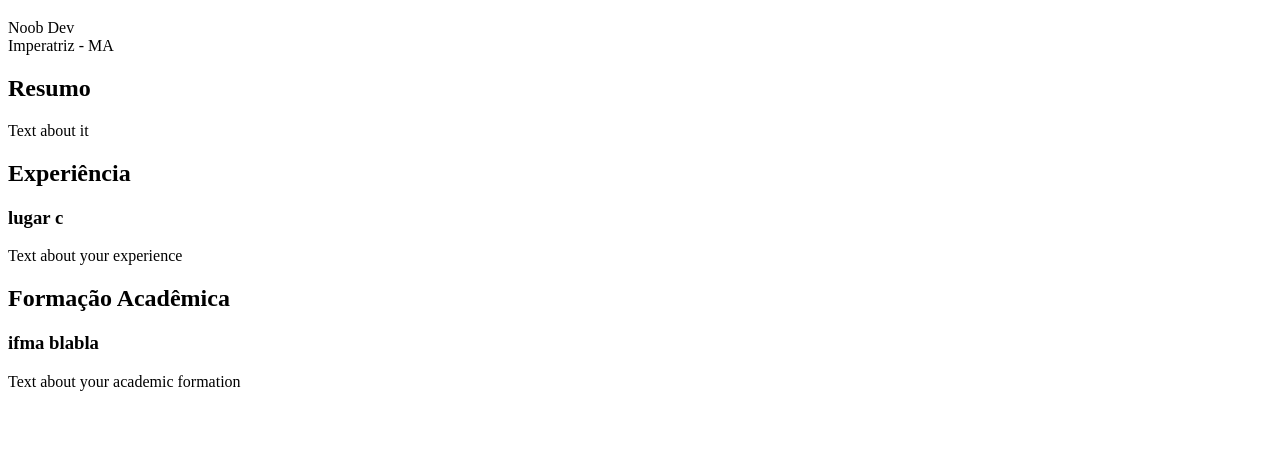
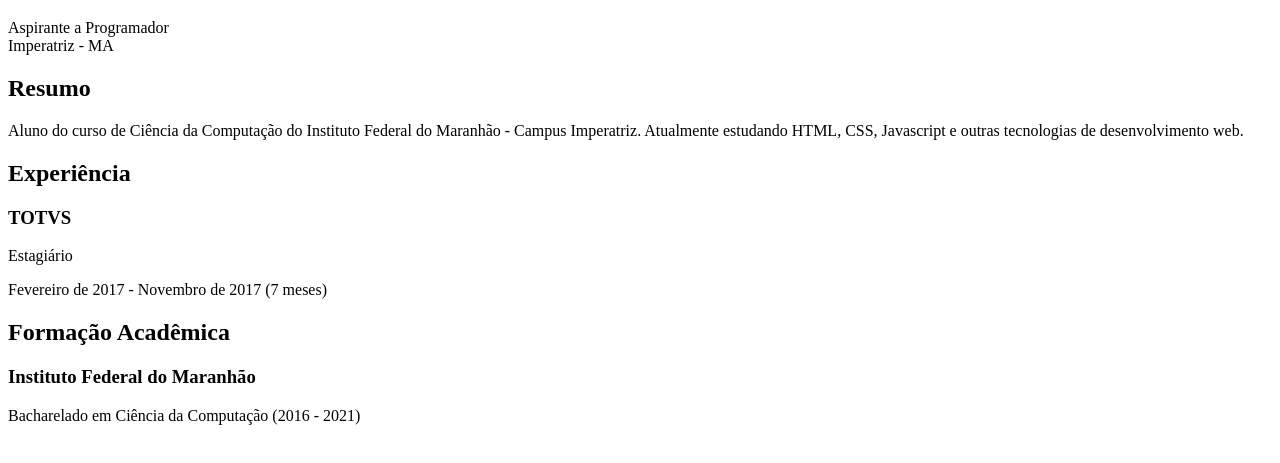
Before and after one commit to GDanKas/curriculum-html, a plain HTML site: page index.html in a window 1280 px wide. Shown: the part 61-524 px from the top of the page. Drawn offline with Linux system fonts and the light colour scheme.

Commit message:
commit da aula de html
Commit para corrigir alguns detalhes nos textos descritivos de cada região do currículo.

```diff
--- a/index.html
+++ b/index.html
@@ -7,16 +7,17 @@
 </head>
 <body>
     <h1>Daniel Castro</h1>
-    Noob Dev <br>
+    Aspirante a Programador <br>
     Imperatriz - MA
 
     <h2>Resumo</h2>
-    Text about it
+        <p>Aluno do curso de Ciência da Computação do Instituto Federal do Maranhão - Campus Imperatriz. Atualmente estudando HTML, CSS, Javascript e outras tecnologias de desenvolvimento web.</p>
     <h2>Experiência</h2>
-    <h3>lugar c</h3>
-    Text about your experience
+    <h3>TOTVS</h3>
+        <p>Estagiário</p>
+        <p>Fevereiro de 2017 - Novembro de 2017 (7 meses)</p>
     <h2>Formação Acadêmica</h2>
-    <h3>ifma blabla</h3>
-    Text about your academic formation
+    <h3>Instituto Federal do Maranhão</h3>
+        <p>Bacharelado em Ciência da Computação (2016 - 2021)</p>
 </body>
 </html>
```
